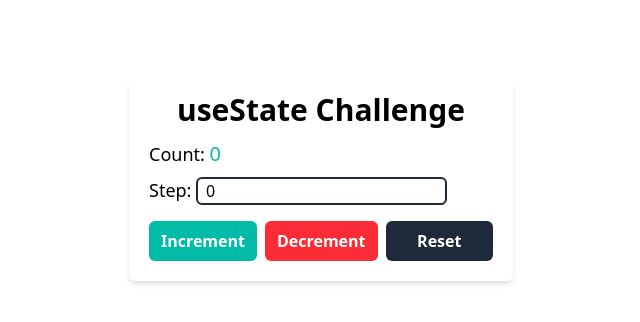
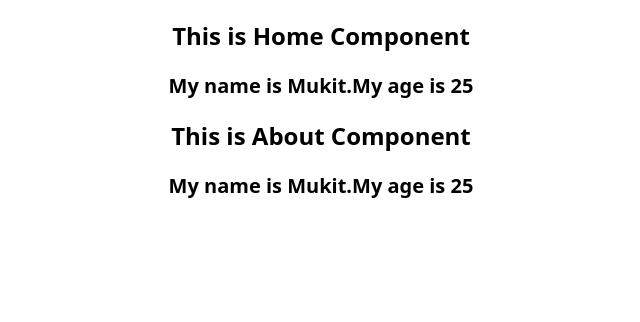
Before and after one commit to MukitHossen7/Polishing-React.js, a React (Vite) app in the folder useState-Challenge/: page / in a window 1280 px wide. Shown: the top 322 px of the page, without its empty margins (319-959 px from the left). Built offline with nearby package versions, Linux system fonts and the light colour scheme.

Commit message:
feat: implement context provider and new components for About and Home

```diff
--- a/useState-Challenge/src/App.jsx
+++ b/useState-Challenge/src/App.jsx
@@ -1,9 +1,16 @@
-import Challenge from "./components/Challenge";
+import About from "./components/About";
+// import Challenge from "./components/Challenge";
+import Home from "./components/Home";
+import { Provider } from "./provider/Provider";
 
 function App() {
   return (
     <>
-      <Challenge></Challenge>
+      {/* <Challenge></Challenge> */}
+      <Provider>
+        <Home></Home>
+        <About></About>
+      </Provider>
     </>
   );
 }
--- /dev/null
+++ b/useState-Challenge/src/Hooks/useHooks.jsx
@@ -0,0 +1,7 @@
+import { useContext } from "react";
+import { BioContext } from "../provider/Provider";
+
+export const useHooks = () => {
+  const data = useContext(BioContext);
+  return data;
+};
--- /dev/null
+++ b/useState-Challenge/src/components/About.jsx
@@ -0,0 +1,17 @@
+import { useHooks } from "../Hooks/useHooks";
+
+const About = () => {
+  const { name, age } = useHooks();
+  return (
+    <>
+      <h1 className="text-2xl font-extrabold text-center py-5">
+        This is About Component{" "}
+      </h1>
+      <p className="text-xl font-bold text-center">
+        My name is {name}.My age is {age}
+      </p>
+    </>
+  );
+};
+
+export default About;
--- /dev/null
+++ b/useState-Challenge/src/components/Home.jsx
@@ -0,0 +1,17 @@
+import { useHooks } from "../Hooks/useHooks";
+
+const Home = () => {
+  const { name, age } = useHooks();
+  return (
+    <>
+      <h1 className="text-2xl font-extrabold text-center py-5">
+        This is Home Component{" "}
+      </h1>
+      <p className="text-xl font-bold text-center">
+        My name is {name}.My age is {age}
+      </p>
+    </>
+  );
+};
+
+export default Home;
--- /dev/null
+++ b/useState-Challenge/src/provider/Provider.jsx
@@ -0,0 +1,11 @@
+import { createContext } from "react";
+
+export const BioContext = createContext();
+
+export const Provider = ({ children }) => {
+  const data = {
+    name: "Mukit",
+    age: 25,
+  };
+  return <BioContext.Provider value={data}>{children}</BioContext.Provider>;
+};
```
